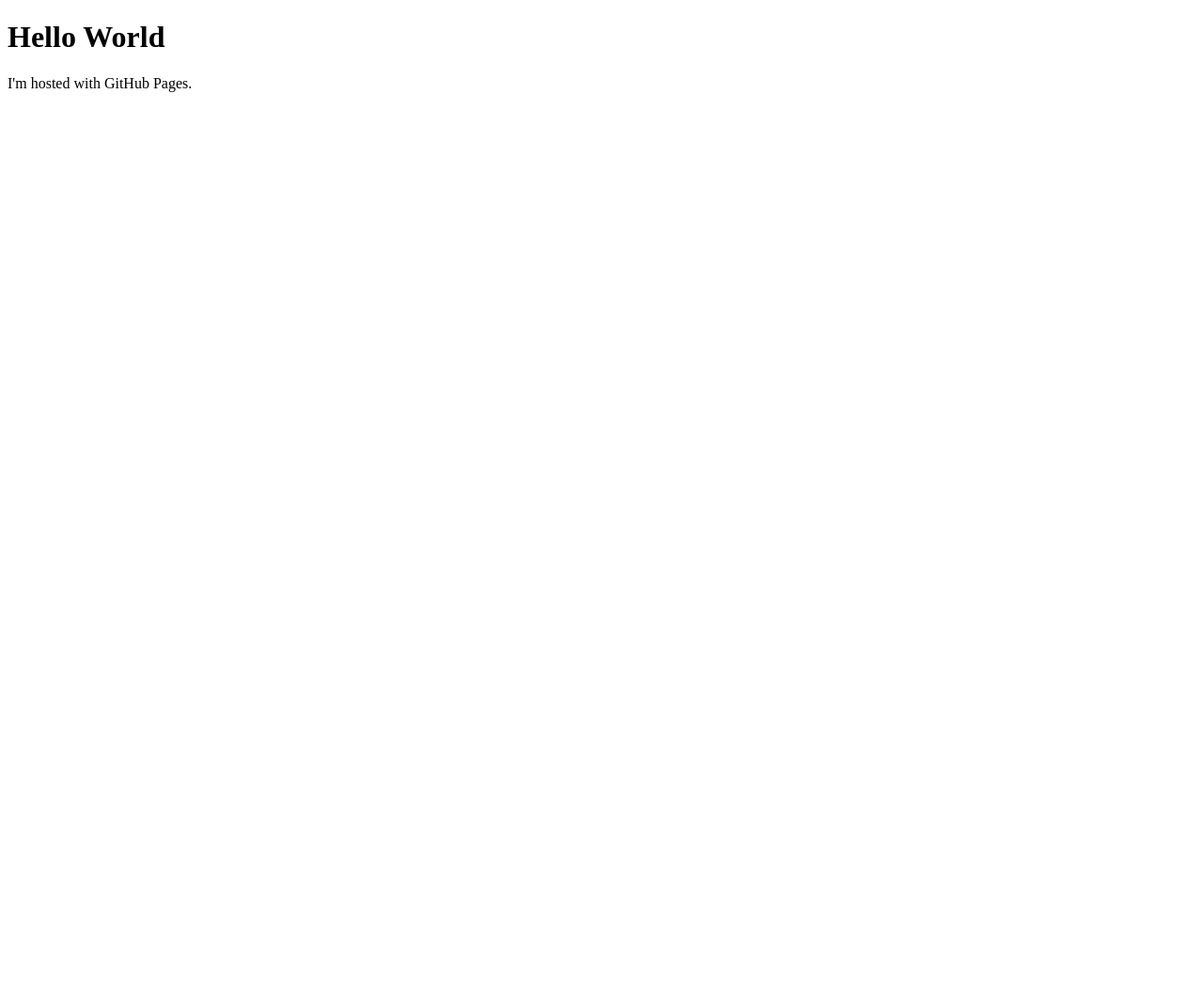
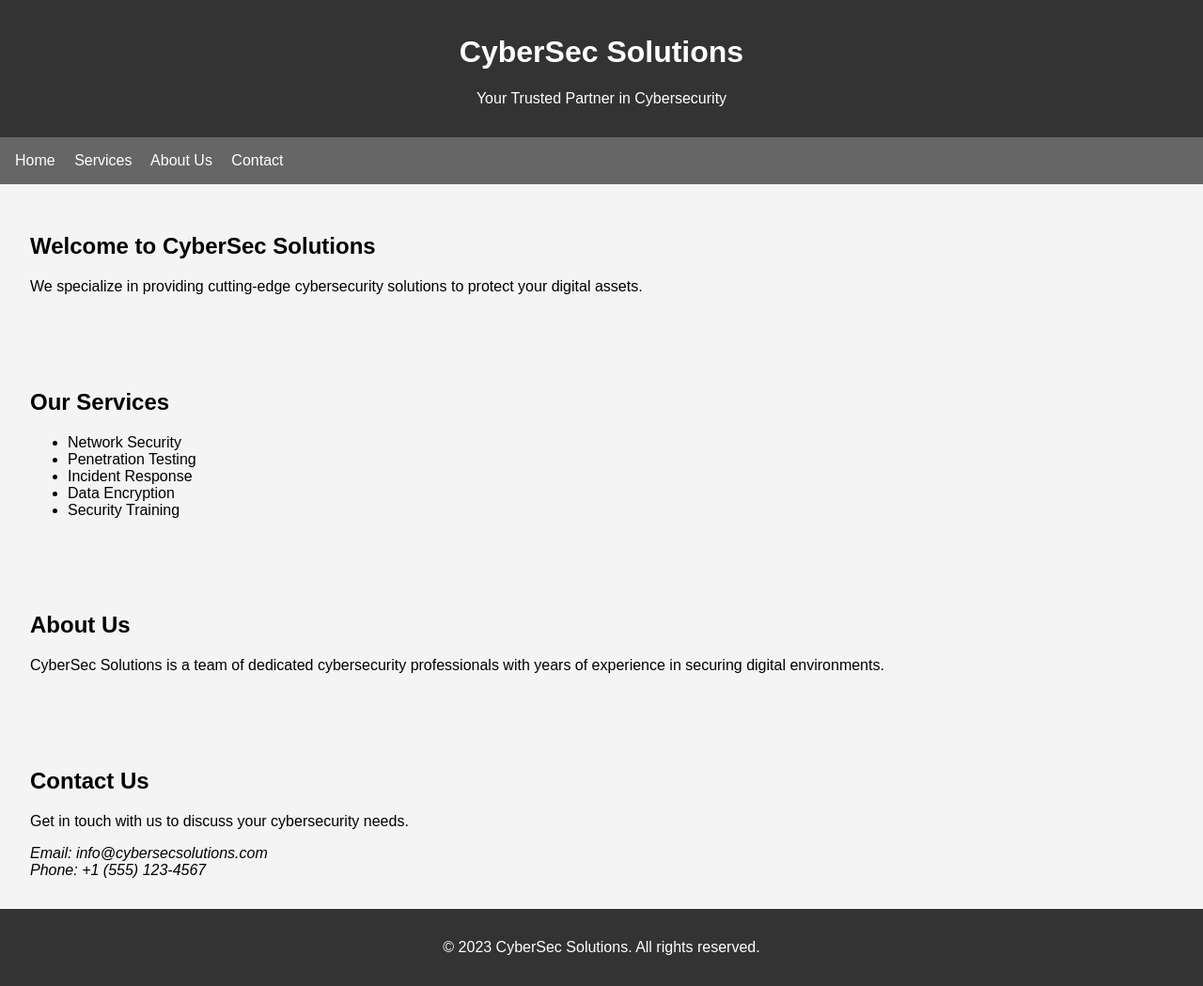
Before and after one commit to HasithaUpekshitha/CyberNex.github.io, a plain HTML site: page index.html in a window 1280 px wide. Shown: the whole page at 94% size. Before the commit the page ends 800 px from the top, so only its background shows below. Drawn offline with Linux system fonts and the light colour scheme.

Commit message:
Update index.html

```diff
--- a/index.html
+++ b/index.html
@@ -1,7 +1,92 @@
 <!DOCTYPE html>
-<html>
+<html lang="en">
+<head>
+    <meta charset="UTF-8">
+    <meta name="viewport" content="width=device-width, initial-scale=1.0">
+    <title>CyberSec Solutions</title>
+    <style>
+        body {
+            font-family: 'Arial', sans-serif;
+            margin: 0;
+            padding: 0;
+            background-color: #f4f4f4;
+        }
+
+        header {
+            background-color: #333;
+            color: #fff;
+            padding: 1em;
+            text-align: center;
+        }
+
+        nav {
+            background-color: #666;
+            padding: 1em;
+        }
+
+        nav a {
+            color: #fff;
+            text-decoration: none;
+            margin-right: 1em;
+        }
+
+        section {
+            padding: 2em;
+        }
+
+        footer {
+            background-color: #333;
+            color: #fff;
+            text-align: center;
+            padding: 1em;
+        }
+    </style>
+</head>
 <body>
-<h1>Hello World</h1>
-<p>I'm hosted with GitHub Pages.</p>
+    <header>
+        <h1>CyberSec Solutions</h1>
+        <p>Your Trusted Partner in Cybersecurity</p>
+    </header>
+
+    <nav>
+        <a href="#home">Home</a>
+        <a href="#services">Services</a>
+        <a href="#about">About Us</a>
+        <a href="#contact">Contact</a>
+    </nav>
+
+    <section id="home">
+        <h2>Welcome to CyberSec Solutions</h2>
+        <p>We specialize in providing cutting-edge cybersecurity solutions to protect your digital assets.</p>
+    </section>
+
+    <section id="services">
+        <h2>Our Services</h2>
+        <ul>
+            <li>Network Security</li>
+            <li>Penetration Testing</li>
+            <li>Incident Response</li>
+            <li>Data Encryption</li>
+            <li>Security Training</li>
+        </ul>
+    </section>
+
+    <section id="about">
+        <h2>About Us</h2>
+        <p>CyberSec Solutions is a team of dedicated cybersecurity professionals with years of experience in securing digital environments.</p>
+    </section>
+
+    <section id="contact">
+        <h2>Contact Us</h2>
+        <p>Get in touch with us to discuss your cybersecurity needs.</p>
+        <address>
+            Email: info@cybersecsolutions.com<br>
+            Phone: +1 (555) 123-4567
+        </address>
+    </section>
+
+    <footer>
+        <p>&copy; 2023 CyberSec Solutions. All rights reserved.</p>
+    </footer>
 </body>
 </html>
```
